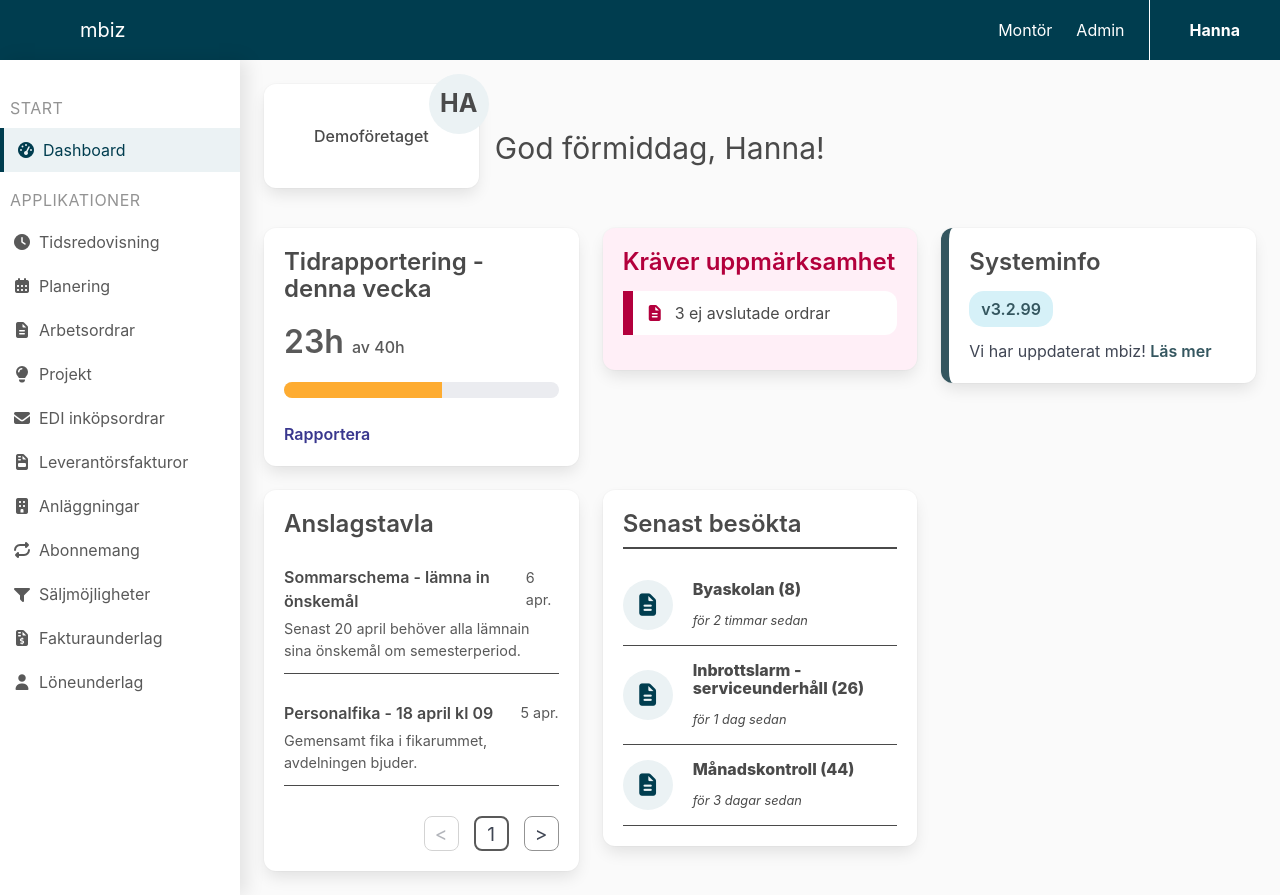
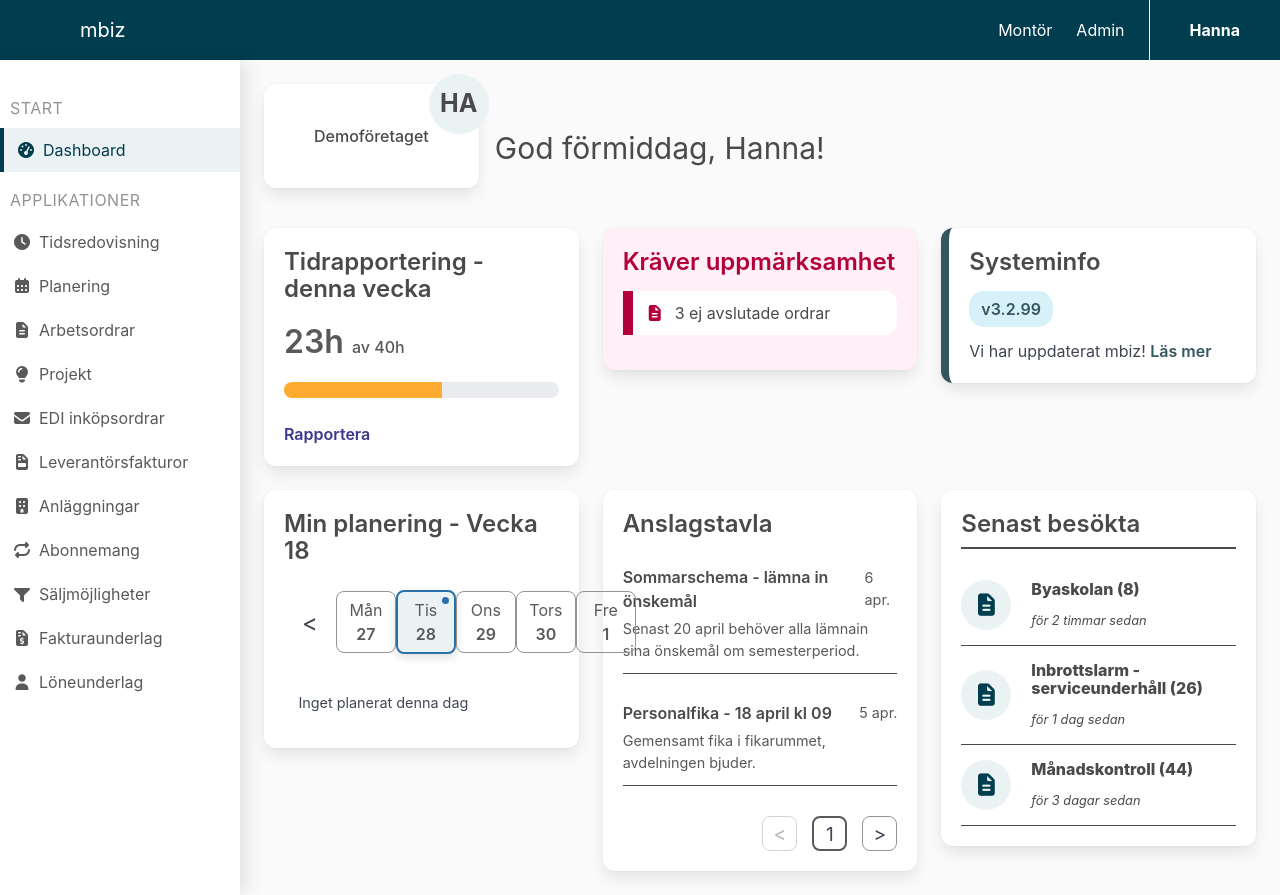
Before and after one commit to haan2402/dashboard-prototype, a Vue app: page /montor in a window 1280 px wide. Built offline with nearby package versions, Linux system fonts and the light colour scheme.

Commit message:
gjort komponent för planering, har räknat ut datum med iso beräkning, gjort en mockdata fil för att hämta in i planeringen, samt lagt till i vyn

```diff
--- a/src/assets/styles/_variables.scss
+++ b/src/assets/styles/_variables.scss
@@ -27,5 +27,7 @@ $time-report-progress: #FEAC31;
 
 $attention-primary: #FFEFF7;
 
+$planner-primary: #296FA8;
+
 //font-weights
 $font-weight-secondary: 600;
--- a/src/components/widgets/Planning.vue
+++ b/src/components/widgets/Planning.vue
@@ -0,0 +1,310 @@
+<!--widget för min planering-->
+<template>
+    <div class="box planning-card">
+        <h3 class="planning-title is-5 mb-4 has-text-weight-semibold">
+            Min planering - <span class="week-number">Vecka {{ weekNumber }}</span>
+        </h3>
+
+        <!--visar rad med knappar för att byta vecka samt veckans datum-->
+        <div class="week-row mb-5">
+            <button class="nav-btn is-small is-light" @click="previousWeek">&lt;</button>
+
+            <div v-for="(day, index) in weekDays"
+                :key="index"
+                class="day-pill"
+                :class="{
+                    active: selectedDay === index,
+                    today: isCurrentWeek && currentDayIndex === index
+                    }"
+                    @click="selectedDay =index">
+
+                <div class="day-name">{{ day.day }}</div>
+                <div class="day-date">{{ day.dateNumber }}</div>
+                <span v-if="day.tasks.length > 0" class="task-dot"></span>
+            </div>
+
+            <button class="nav-btn is-small is-light" @click="nextWeek">&gt;</button>
+        </div>
+
+        <!--planering dag för dag-->
+        <div>
+            <div v-if="selectedDayData.tasks.length === 0" class="no-tasks">
+                Inget planerat denna dag
+            </div>
+
+            <div v-for="(task, i) in selectedDayData.tasks" :key="i" class="task-item">
+
+                <div class="left-bar"></div>
+
+                <div class="task-content">
+                <div class="task-title">{{ task.task }}</div>
+                <div class="task-address">{{ task.address }}</div>
+
+                <div class="task-footer">
+                    <div class="task-coworker">
+                    <i :class="task.icon"></i>
+                    {{ task.coworker || "Ingen kollega"}}
+                    </div>
+
+                    <div class="task-time">{{ task.time }}</div>
+
+                </div>
+
+                </div>
+            </div>
+        </div>
+    </div>
+</template>
+
+<script setup>
+    import { ref, computed } from 'vue';
+    import { planningItems } from '@/mockdata/planningItems';
+
+    //veckodagar som alltid visas i planeringen
+    const days = ["mån", "tis", "ons", "tors", "fre"];
+
+    //hämtar måndag för den vecka som ett datum tillhör
+    function getMonday(date) {
+        const d = new Date(date);
+        const day = d.getDay();
+
+        //beräknar skillnaden till måndag
+        const diff = day === 0 ? -6 : 1 - day;
+
+        //flyttar datumet till veckans måndag
+        d.setDate(d.getDate() + diff);
+
+        //nollställer tiden
+        d.setHours(0,0,0,0);
+
+        return d;
+    }
+
+    //hämtar ISO-veckonummer från ett datum
+    function getWeekNumber(date) {
+        const d = new Date(date);
+        d.setHours(0,0,0,0);
+
+        //flyttar datumet till torsdag i samma vecka, används i ISO beräkningen
+        d.setDate(d.getDate() + 3 - ((d.getDay() + 6) % 7));
+
+        //Första veckan i året innehålelr alltid fjärde januari
+        const weekOne = new Date(d.getFullYear(), 0, 4);
+
+        //räknar ut antal veckor mellan datumen
+        return (
+            1 + Math.round(((d - weekOne) / 86400000 - 3 + ((weekOne.getDay() + 6) % 7)) / 7)
+        );
+    }
+
+    //sparar aktuell veckas måndag
+    const currentMonday = ref(getMonday(new Date()));
+
+    //hämtar dagens datum
+    const today = new Date();
+
+    //hämtar index för dagen veckodag
+    const currentDayIndex = computed(() => {
+        const day = today.getDay();
+
+        //döljer markering på helger
+        if(day === 0 || day === 6) {
+            return -1;
+        }
+        return day -1;
+    });
+
+    //starta på dagens dag om det är vardag
+    const selectedDay = ref(currentDayIndex.value >= 0 ? currentDayIndex.value : 0);
+
+    //hämtar data för veckan
+    const weekDays = computed(() => {
+
+        return days.map((dayName, index) => {
+            const date = new Date(currentMonday.value);
+            date.setDate(date.getDate() + index);
+
+            //skapar nyckel för mockdatan ex 2026-19
+            const key = `${date.getFullYear()}-${getWeekNumber(date)}`;
+            const weekData = planningItems[key] || {};
+
+            return {
+                day: dayName,
+                date,
+                dateNumber: date.getDate(),
+                tasks: weekData[dayName] || []
+            }
+        });
+    });
+
+    //hämtar data för vald dag
+    const selectedDayData = computed(() => {
+        return weekDays.value[selectedDay.value] || { tasks: []};
+    });
+
+    //visar aktuellt veckonummer i UI
+    const weekNumber = computed(() => {
+        return getWeekNumber(currentMonday.value);
+    });
+
+    //kontroll om det är aktuell vecka som visas
+    const isCurrentWeek = computed(() => {
+        return (
+            getWeekNumber(today) === getWeekNumber(currentMonday.value)
+            && today.getFullYear() === currentMonday.value.getFullYear()
+        );
+    });
+
+    //funktioner för att hämta nästa/föregående vecka
+    function nextWeek() {
+        const next = new Date(currentMonday.value);
+        next.setDate(next.getDate() + 7);
+        currentMonday.value = next;
+        selectedDay.value = 0;
+    }
+
+    function previousWeek() {
+        const next = new Date(currentMonday.value);
+        next.setDate(next.getDate() - 7);
+        currentMonday.value = next;
+        selectedDay.value = 0;
+    }
+</script>
+
+<!--kompletterande styling-->
+<style scoped lang="scss">
+@use "@/assets/styles/_variables.scss" as*;
+
+    .planning-title {
+        color: $text-title;
+        padding-bottom: 10px;
+    }
+
+    .week-row {
+        display: flex;
+        align-items: center;
+        justify-content: space-between;
+    }
+
+    .nav-btn {
+        font-size: 1.5em;
+        padding: 6px 10px;
+        margin: 0 8px;
+    }
+
+    .day-pill {
+        width: 60px;
+        flex: none;
+        text-align: center;
+        padding: 6px 4px;
+        border: 1px solid $text-secondary;
+        border-radius: 8px;
+        cursor: pointer;
+        position: relative;
+    }
+
+    .day-pill:hover {
+        background-color: $secondary;
+        border-color: $planner-primary;
+    }
+
+    .day-pill.active {
+        background-color: $secondary;
+        border-color: $planner-primary;
+        box-shadow: 0 4px 10px rgba(0,0,0,0.12);
+    }
+
+    .day-pill.today {
+        border: 2px solid $planner-primary;
+    }
+
+    .day-pill.today:after {
+        content: "";
+        width: 7px;
+        height: 7px;
+        background-color: $planner-primary;
+        border-radius: 50%;
+        position: absolute;
+        top: 5px;
+        right: 5px;
+    }
+
+    .day-pill.today.active {
+        background-color: $secondary;
+        border-color: $planner-primary;
+        box-shadow: 0 4px 10px rgba(0,0,0,0.12);
+    }
+
+    .day-name {
+        font-size: 1em;
+        color: $text-primary;
+        text-transform: capitalize;
+    }
+
+    .day-date {
+        font-size: 1em;
+        font-weight: $font-weight-secondary;
+        color: $text-primary;
+    }
+
+    .no-tasks {
+        font-size: 0.9em;
+        padding: 1em;
+    }
+
+    .task-item {
+        display: flex;
+        background-color: $surface-white;
+        margin-top: 10px;
+        border-radius: 0 10px 10px 0;
+        border: 1px solid $text-secondary;
+        overflow: hidden;
+    }
+
+    .left-bar {
+        width: 5px;
+        background-color: $planner-primary;
+        flex-shrink: 0;
+    }
+
+    .task-content {
+        padding: 10px 12px;
+        flex: 1;
+    }
+
+    .task-title {
+        font-size: 1em;
+        color: $text-primary;
+        font-weight: 600;
+    }
+
+    .task-address {
+        font-size: 0.9em;
+        color: $text-primary;
+
+    }
+
+    .task-footer {
+        display: flex;
+        justify-content: space-between;
+        align-items: center;
+        margin-top: 8px;
+
+    }
+
+    .task-time {
+        background-color: $secondary;
+        border: 1px solid $planner-primary;
+        padding: 4px 8px;
+        border-radius: 12px;
+        font-size: 1em;
+        font-weight: 600;
+    }
+
+    .task-coworker {
+        display: flex;
+        align-items: center;
+        gap: 10px;
+        color: $text-primary;
+    }
+</style>
--- /dev/null
+++ b/src/mockdata/planningItems.js
@@ -0,0 +1,49 @@
+//mockdata för planering, används i komponenten Planning.vue
+
+export const planningItems = {
+    "2026-19": {
+        "mån": [
+            {
+                task: "Fastigheten Oxen - månadskontroll",
+                address: "Oxesjövägen 18, 87459 Stockholm",
+                time: "08.00-11.00",
+                coworker: "Pelle",
+                icon: "fas fa-user"
+            },
+            {
+                task: "Årskontroll (10)",
+                address: "Industrigatan 12, Solna",
+                time: "13.00-15.00",
+                coworker: null,
+                icon: "fas fa-user"
+            }
+        ],
+        "tis": [],
+        "ons": [
+            {
+                task: "Skjutdörr varuhuset (12) - Checklista",
+                address: "Frögatan, Solna",
+                time: "07.30-10.00",
+                coworker: null,
+                icon: "fas fa-user"
+            },
+            {
+                task: "Månadskontroll (12)",
+                address: "Bergsvägen 5, Täby",
+                time: "11.00-14.00",
+                coworker: null,
+                icon: "fas fa-user"
+            },
+            {
+                task: "Årskontroll (4)",
+                address: "Centralgatan 22, Stockholm",
+                time: "15.00-16.30",
+                coworker: null,
+                icon: "fas fa-user"
+            }
+        ],
+        "tors": [],
+        "fre": []
+
+    }
+}
--- a/src/views/MontorView.vue
+++ b/src/views/MontorView.vue
@@ -2,6 +2,7 @@
 import TopInfoBar from '@/components/TopInfoBar.vue';
 import AttentionRequired from '@/components/widgets/AttentionRequired.vue';
 import NoticeBoard from '@/components/widgets/NoticeBoard.vue';
+import Planning from '@/components/widgets/Planning.vue';
 import RecentlyVisited from '@/components/widgets/RecentlyVisited.vue';
 import SystemInfo from '@/components/widgets/SystemInfo.vue';
 import TimeReport from '@/components/widgets/TimeReport.vue';
@@ -30,6 +31,9 @@ const user = {
     <SystemInfo />
   </div>
 
+  <div class="column is-4">
+    <Planning />
+  </div>
 
   <div class="column is-4">
     <NoticeBoard :isAdmin="user.role === 'admin'" />
```
